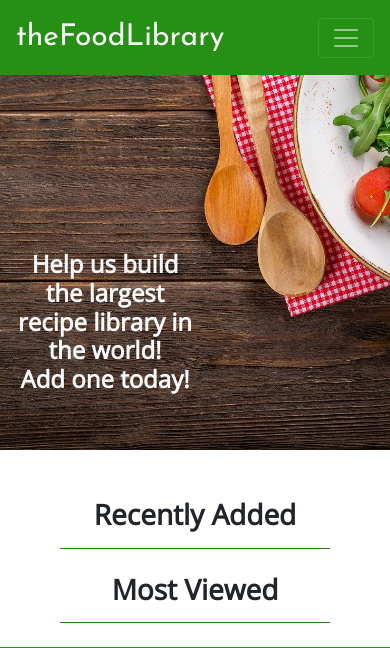
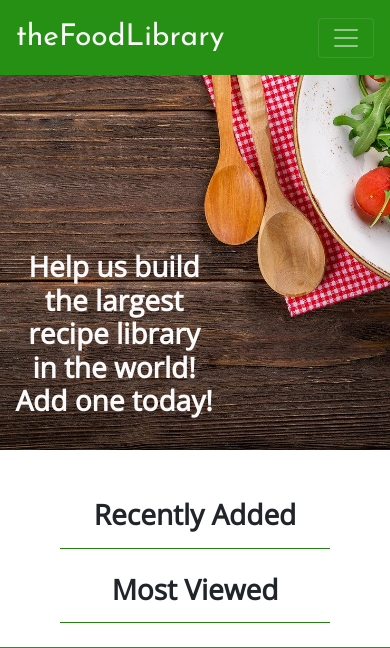
Before and after one commit to Code-Institute-Submissions/mendesfsweden-MilestoneProject3, a Flask app: page / in a window 390 px wide. Shown: the top 648 px of the page. Run offline with Flask 2, Linux system fonts and the light colour scheme; data that the repository does not hold is empty; some libraries are stand-ins or nearby versions.

Commit message:
final changes hero image text

```diff
--- a/static/css/style.css
+++ b/static/css/style.css
@@ -44,7 +44,7 @@ body {
     font-family: 'Open Sans', sans-serif;
     font-size: 32px;
     padding-top: 250px;
-    width: 50%;
+    width: 55%;
  }
 
  .divider {
@@ -59,9 +59,16 @@ body {
     }
 }
 
-@media only screen and (max-width: 460px) {
+@media only screen and (max-width: 370px) {
     .header-home {
-        font-size: 24px;
+        font-size: 22px;
+    }
+}
+
+
+@media only screen and (max-width: 480px) {
+    .header-home {
+        font-size: 28px;
     }
 }
 
```
